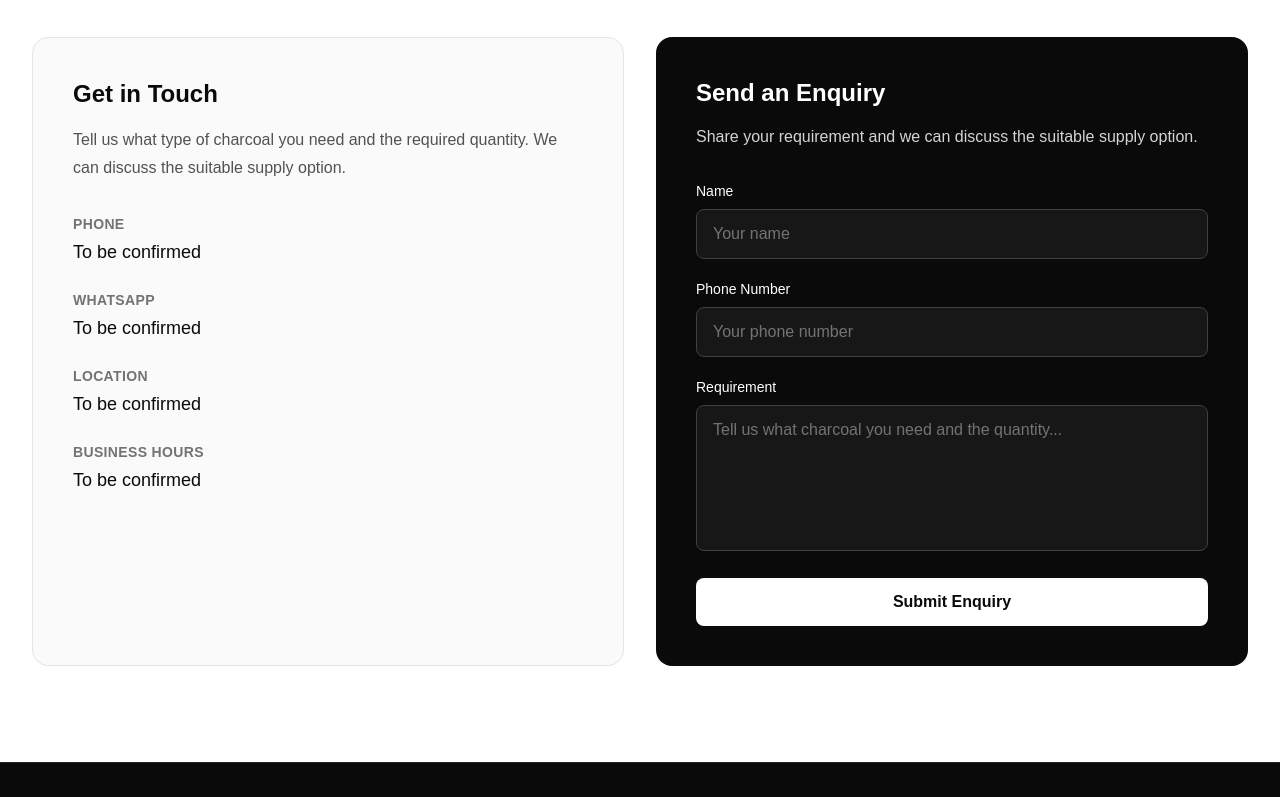
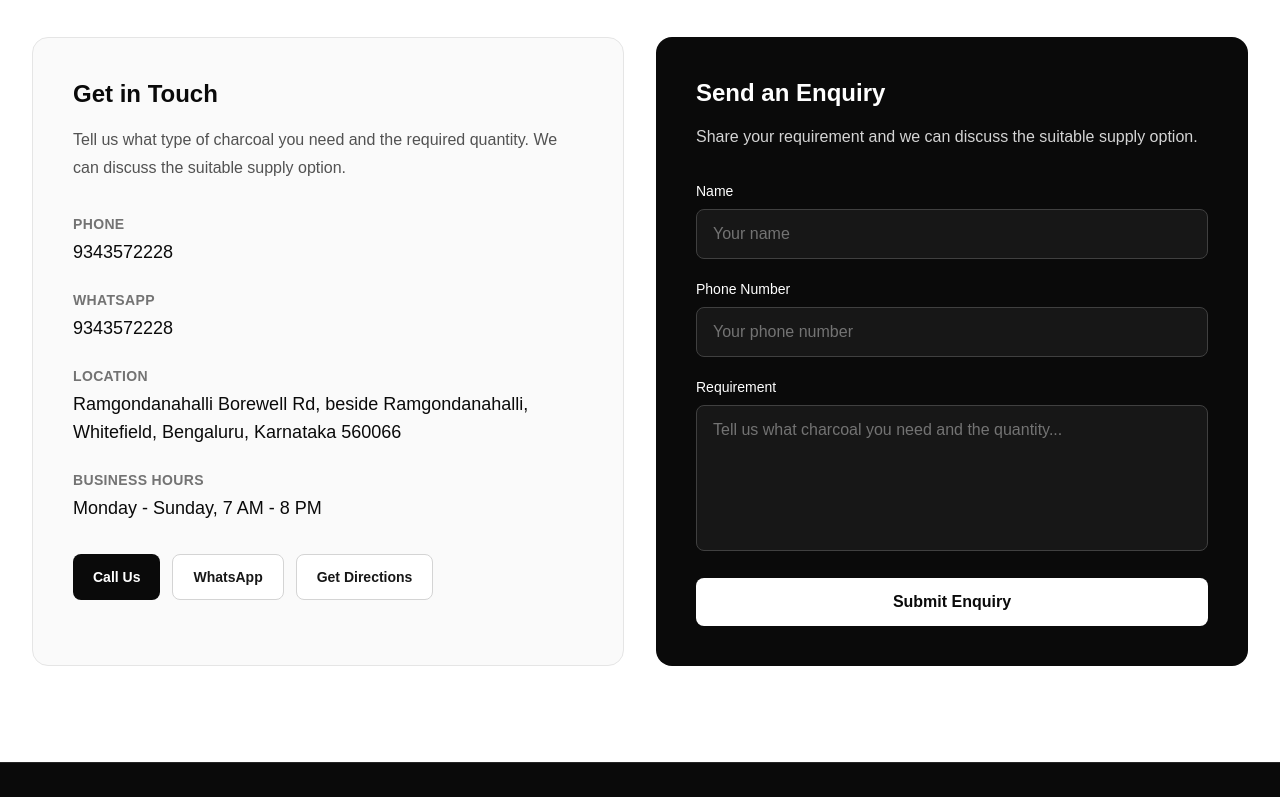
Before and after one commit to Narendra-Git1/sri-venkateswara-charcoal-supply, a React (Vite) app: page /contact in a window 1280 px wide. Shown: the part 372-1169 px from the top of the page. Built offline with nearby package versions, Linux system fonts and the light colour scheme.

Commit message:
feat: add business contact details

```diff
--- a/src/data/business.js
+++ b/src/data/business.js
@@ -1,10 +1,14 @@
 export const business = {
   name: "Sri Venkateswara Charcoal Supply",
 
-  phone: "",
-  whatsapp: "",
-  address: "",
-  directionsUrl: "",
+  phone: "9343572228",
+  whatsapp: "9343572228",
 
-  businessHours: "",
+  address:
+    "Ramgondanahalli Borewell Rd, beside Ramgondanahalli, Whitefield, Bengaluru, Karnataka 560066",
+
+  directionsUrl:
+    "https://maps.app.goo.gl/rnJTT5t6uLxUDwZR8",
+
+  businessHours: "Monday - Sunday, 7 AM - 8 PM",
 }
```
